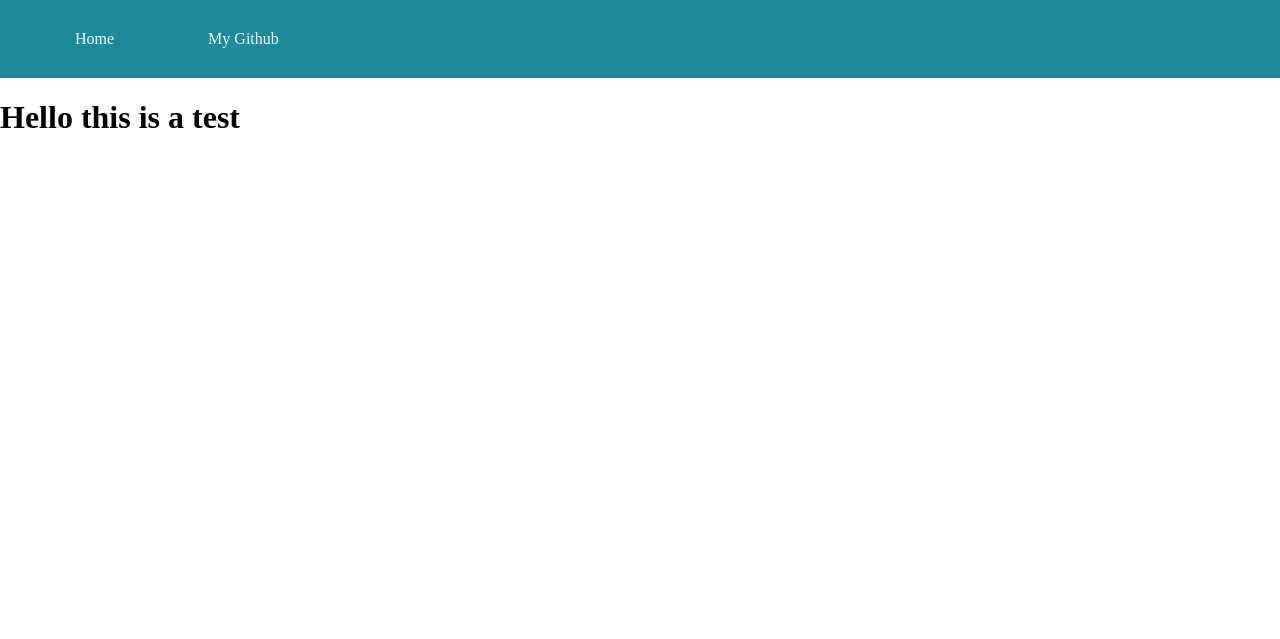
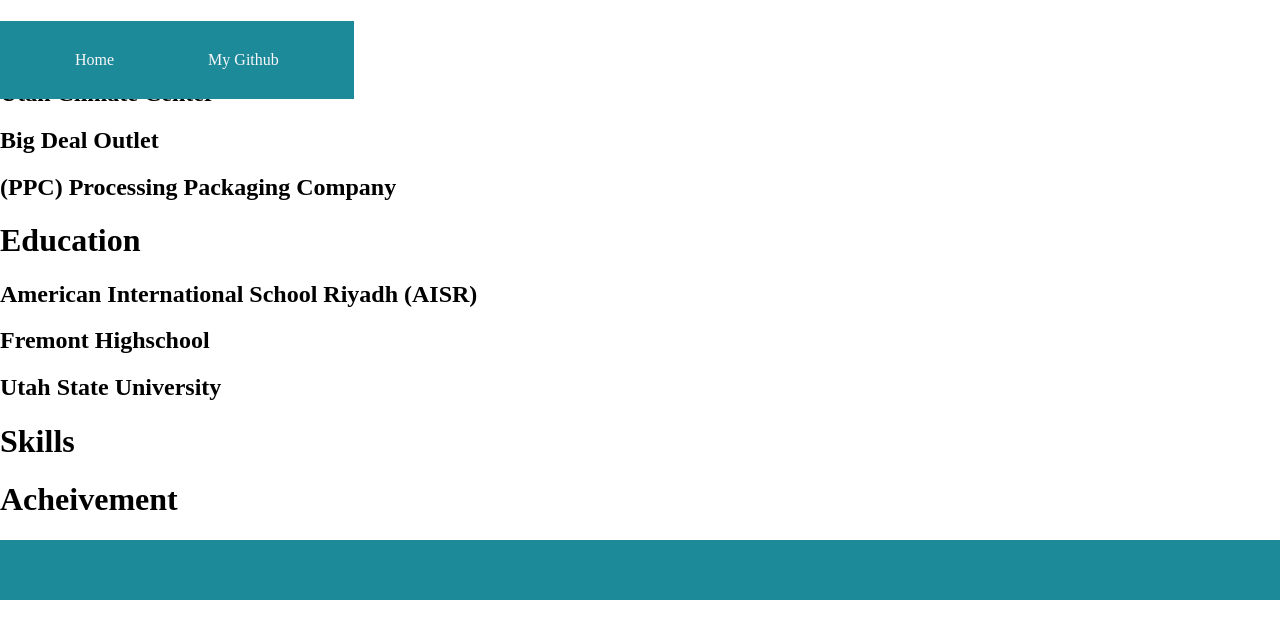
Before and after one commit to Deraingo/personal-resume-site, a Django app: page / in a window 1280 px wide. Shown: the top 639 px of the page. Run offline with Django 4.2, Linux system fonts and the light colour scheme.

Commit message:
style.css - added styling for footer bar, index.html - added resume headers

```diff
--- a/personalResumeSite/settings.py
+++ b/personalResumeSite/settings.py
@@ -21,6 +21,7 @@ BASE_DIR = Path(__file__).resolve().parent.parent
 
 # SECURITY WARNING: keep the secret key used in production secret!
 #SECURITY KEY GOES HERE
+
 
 # SECURITY WARNING: don't run with debug turned on in production!
 DEBUG = True
--- a/resume/static/resume/style.css
+++ b/resume/static/resume/style.css
@@ -11,6 +11,14 @@ body{
 }
 .header{
     z-index: 0px;
+    background-color: #1D8A99;
+    position: fixed;
+    color: #f8f7f9;
+    text-decoration: none;
+    padding: 30px;
+    display: block;
+}
+.footer{
     background-color: #1D8A99;
     color: #f8f7f9;
     text-decoration: none;
--- a/resume/templates/resume/index.html
+++ b/resume/templates/resume/index.html
@@ -22,7 +22,28 @@
             </div>
         </div>
 
-        <div id="testing"></div>
+        <div id="employment">
+            <h1>Employment</h1>
+            <div id="expand1"></div>
+            <h2>Utah Climate Center</h2>
+            <div id="expand2"></div>
+            <h2>Big Deal Outlet</h2>
+            <div id="expand3"></div>
+            <h2>(PPC) Processing Packaging Company</h2>
+            <div id="expand4"></div>
+        </div>
+        <div id="education">
+            <h1>Education</h1>
+            <h2>American International School Riyadh (AISR)</h2>
+            <h2>Fremont Highschool</h2>
+            <h2>Utah State University</h2>
+        </div>
+        <div id="skills">
+            <h1>Skills</h1>
+        </div>
+        <div id="acheivements">
+            <h1>Acheivement</h1>
+        </div>
 
         <div class="footer">
         </div>
```
